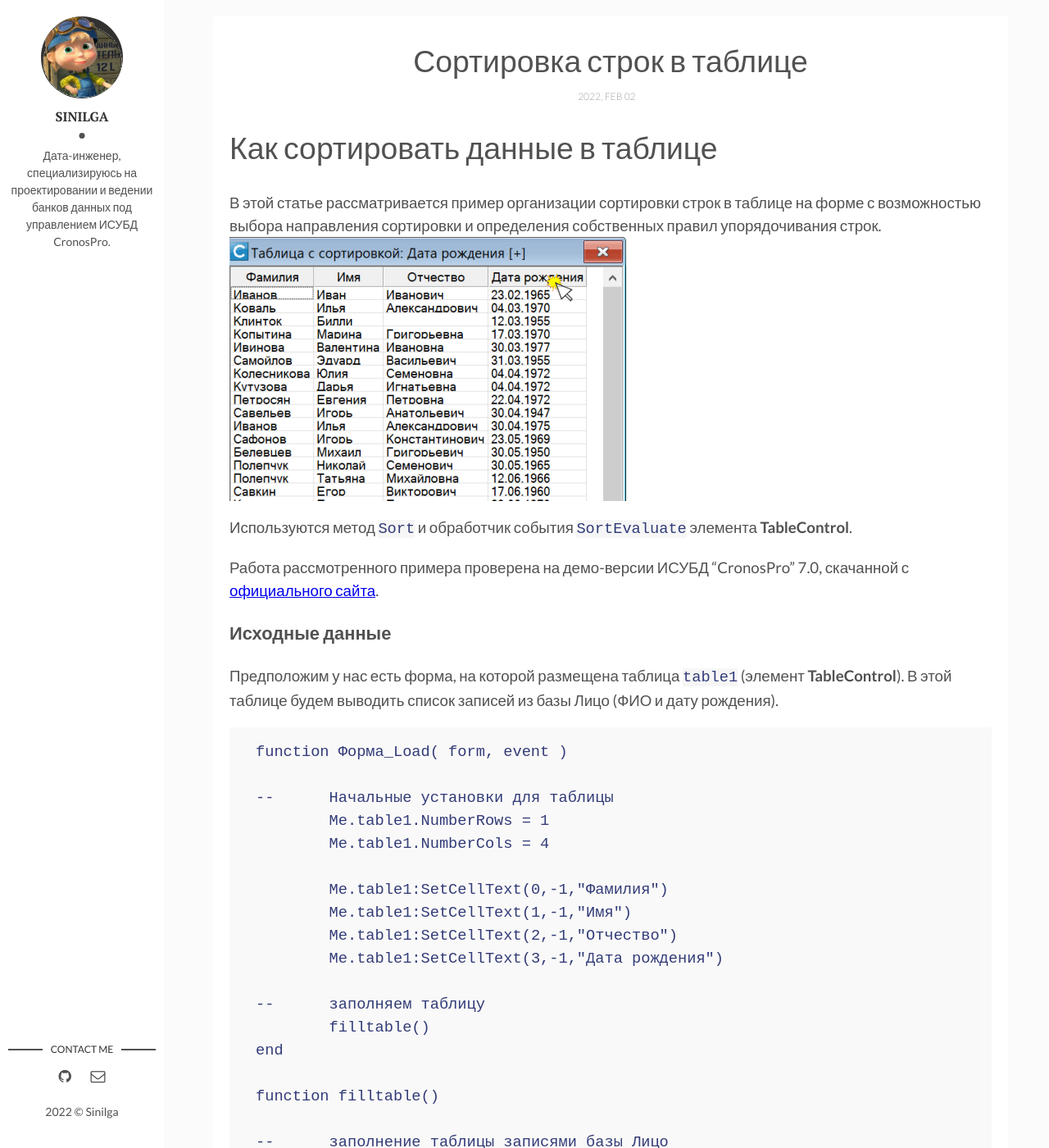
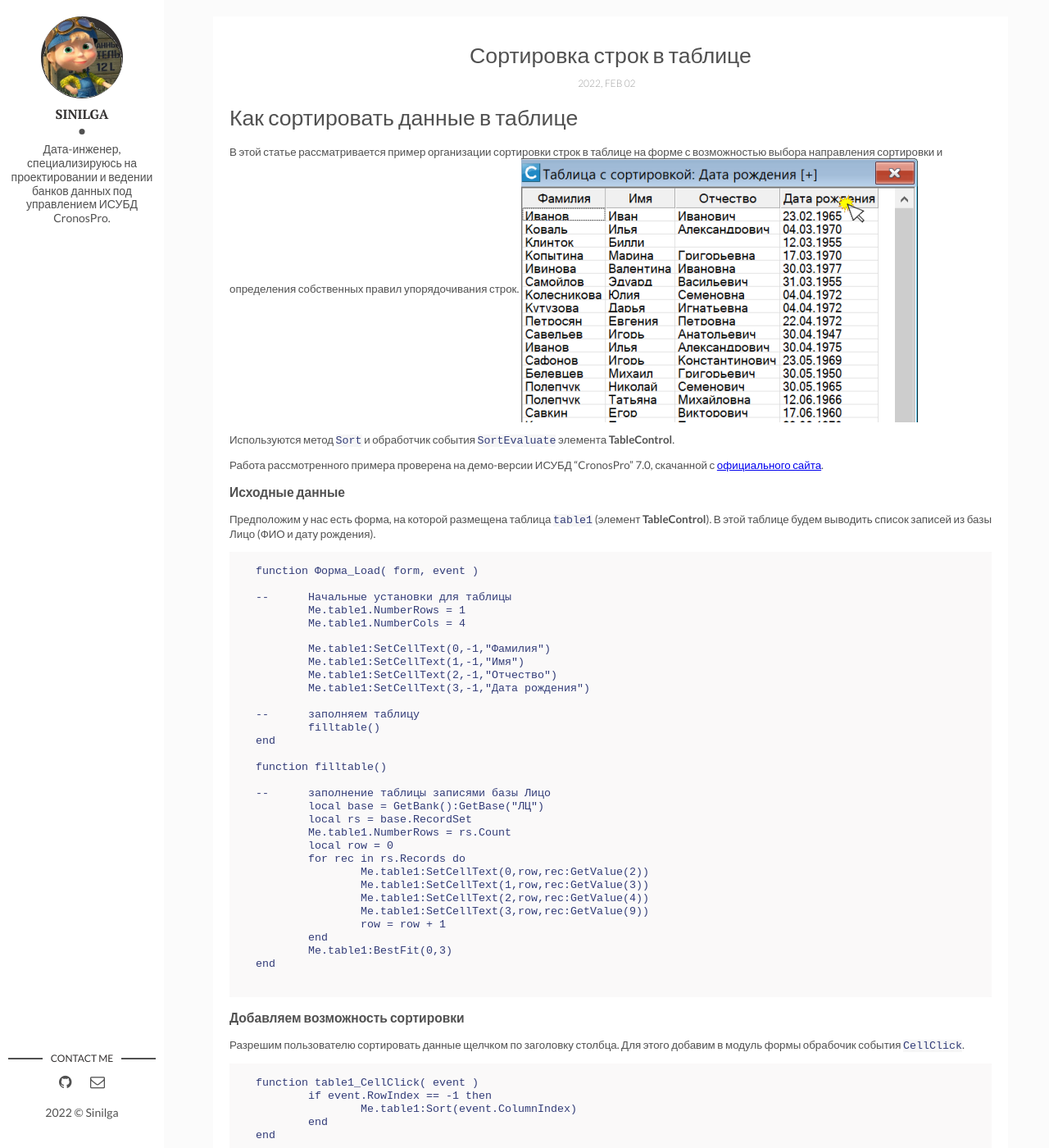
Before and after one commit to sinilga/cronospro, a Jekyll site: the page built from _posts/2022-02-02-tablesort.md, in a window 1280 px wide and 1400 px high. Shown: the whole window at 82% size. Built offline with Jekyll 4.4.1, drawn with Linux system fonts in a browser that asks for light colours.

Commit message:
Update main.css

```diff
--- a/assets/css/main.css
+++ b/assets/css/main.css
@@ -22,7 +22,7 @@ html {
  */
 body {
   margin: 0;
-  font-size:14pt;
+  font-size:10pt;
 }
 
 /**
@@ -777,7 +777,7 @@ template {
 }
 
 html {
-  line-height: 1.5;
+  line-height: 1.2;
 }
 
 body {
@@ -1298,12 +1298,12 @@ a.newer-posts:hover {
 
 .page-footer .page-template {
 	color: #808080;
+	font-size:50%;
 }
 
 .page-footer .page-template a {
 	 text-decoration: none;
 	color: #263959;
-	font-size:50%;
 }
 
 .page-footer .page-share a:hover {
```
